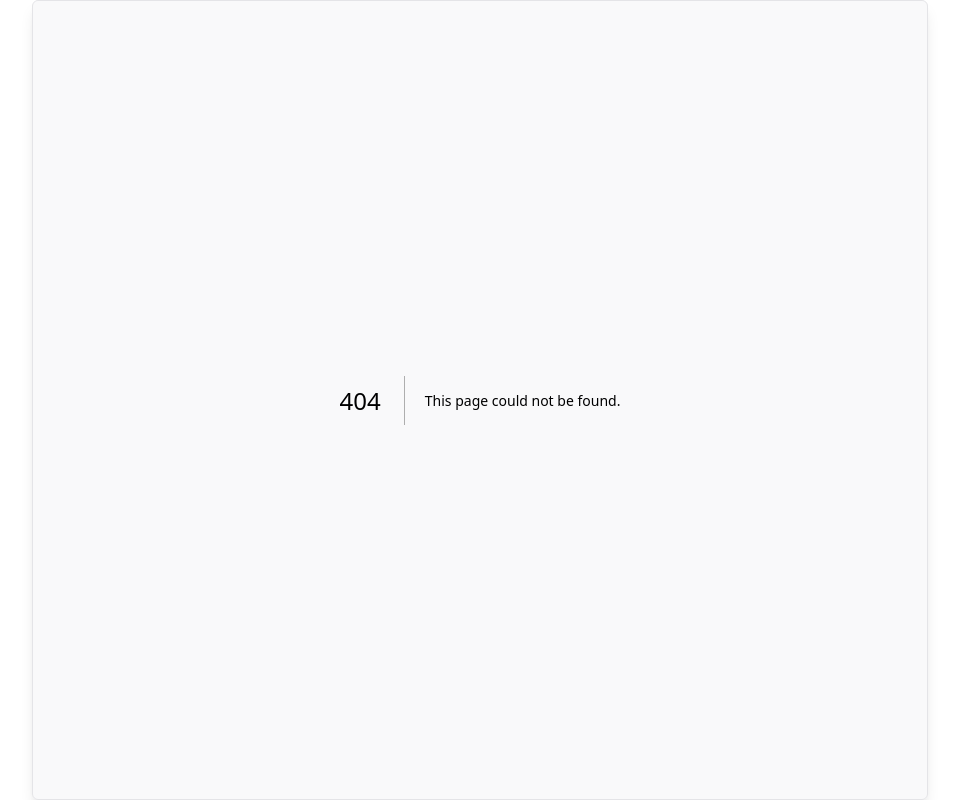
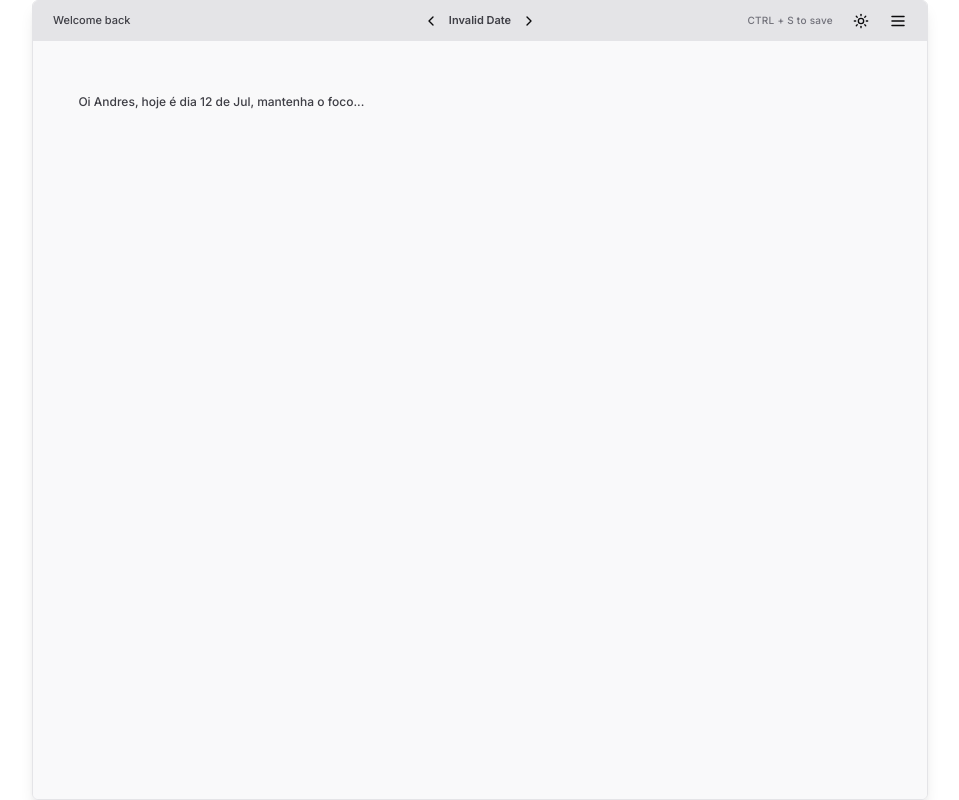
Before and after one commit to andres-dos-santos/notes, a Next.js app: page /notes in a window 1280 px wide. Before the commit this address had no page. Shown: the whole page, without its empty margins (160-1119 px from the left). Built offline with nearby package versions, Linux system fonts and the light colour scheme; no server answers; the database is empty.

Commit message:
feat(notes): change page name

```diff
--- a/app/layout.tsx
+++ b/app/layout.tsx
@@ -28,7 +28,7 @@ export default function RootLayout({
         )}
       >
         <ThemeProvider attribute="class">
-          <div className="max-w-[1240px] h-[800px] mx-auto flex-col items-center justify-center flex border dark:border-zinc-800 shadow-lg dark:shadow-zinc-900 w-[calc(100vw_-_24rem)] overflow-auto bg-zinc-100/50 rounded-md dark:rounded-none dark:bg-zinc-900 relative">
+          <div className="sm:max-w-[1240px] min-h-screen sm:min-h-[800px] sm:h-[800px] sm:mx-auto flex-col items-center justify-center flex border dark:border-zinc-800 shadow-lg dark:shadow-zinc-900 sm:w-[calc(100vw_-_24rem)] overflow-auto bg-zinc-100/50 rounded-md dark:rounded-none dark:bg-zinc-900 relative">
             {children}
           </div>
         </ThemeProvider>
--- a/app/date/page.tsx
+++ b/app/notes/page.tsx
@@ -14,8 +14,8 @@ export default async function Home(props: { searchParams: { from: string } }) {
   const data = await getContent(props.searchParams.from)
 
   return (
-    <div className="flex flex-col items-center justify-center h-[800px]">
-      <Editor html={data?.html} id={data?.id} />
+    <div className="flex flex-col items-center justify-center sm:h-[800px]">
+      <Editor html={data?.html} id={data?.id} from={props.searchParams.from} />
     </div>
   )
 }
--- a/components/date-picker.tsx
+++ b/components/date-picker.tsx
@@ -11,9 +11,9 @@ export function DatePicker() {
   const date = searchParams.get('from')
 
   return (
-    <nav className="flex items-center justify-center gap-2.5 h-full w-[20%]">
+    <nav className="flex items-center justify-center gap-2.5 h-full w-[25%] sm:w-[20%]">
       <Link
-        href={`/date/?from=${dayjs(date).subtract(1, 'day').format('YYYY-MM-DD')}`}
+        href={`/notes?from=${dayjs(date).subtract(1, 'day').format('YYYY-MM-DD')}`}
       >
         <ChevronLeft size={16} />
       </Link>
@@ -23,7 +23,7 @@ export function DatePicker() {
       </p>
 
       <Link
-        href={`/date/?from=${dayjs(date).add(1, 'day').format('YYYY-MM-DD')}`}
+        href={`/notes?from=${dayjs(date).add(1, 'day').format('YYYY-MM-DD')}`}
       >
         <ChevronRight size={16} />
       </Link>
--- a/components/editor.tsx
+++ b/components/editor.tsx
@@ -28,6 +28,7 @@ const savedAsDraft = localStorage.getItem('preview-content')
 export function Editor(props: {
   html: string | undefined
   id: string | undefined
+  from: string
 }) {
   const [loading, setLoading] = useState(false)
 
@@ -42,7 +43,7 @@ export function Editor(props: {
     ],
     content:
       props.html ||
-      `Oi Andres, hoje é dia ${dayjs().format('DD [de] MMM')}, mantenha o foco...`,
+      `Oi Andres, hoje é dia ${dayjs(props.from).format('DD [de] MMM')}, mantenha o foco...`,
     autofocus: true,
     editorProps: {
       attributes: {
@@ -59,7 +60,7 @@ export function Editor(props: {
     if (!html) {
       setLoading(false)
 
-      toast(`Unable to find publisher.`)
+      toast('Unable to find publisher.')
 
       return
     }
@@ -85,8 +86,8 @@ export function Editor(props: {
 
   return (
     <>
-      <header className="absolute top-0 w-full bg-zinc-200 dark:bg-zinc-800 z-10 flex items-center px-5 h-10 border-b dark:border-zinc-800 justify-between">
-        <div className="w-[40%]">
+      <header className="absolute top-0 w-full bg-zinc-200 dark:bg-zinc-800 z-10 flex items-center px-5 h-16 sm:h-10 border-b dark:border-zinc-800 justify-between">
+        <div className="hidden sm:flex w-[40%]">
           <strong className="font-medium text-[11px] text-zinc-700 dark:text-zinc-300">
             Welcome back
           </strong>
@@ -95,7 +96,7 @@ export function Editor(props: {
         <DatePicker />
 
         <div className="flex items-center justify-end gap-5 w-[40%]">
-          <div className="flex items-center justify-center gap-2.5">
+          <div className="hidden sm:flex items-center justify-center gap-2.5">
             {loading && <LoaderCircle className="animate-spin" size={14} />}
             <p className="text-[10px] tracking-wide font-medium text-zinc-500 dark:text-zinc-400">
               CTRL + S to save
@@ -109,7 +110,7 @@ export function Editor(props: {
       </header>
 
       <EditorContent
-        className="pb-5 px-10 pt-20 w-full min-h-[800px] prose prose-p:text-xs prose-p:font-medium overflow-auto prose-zinc dark:prose-invert prose-sm prose-h1:text-xl prose-h2:text-base prose-h3:text-sm prose-h4:text-sm"
+        className="pb-5 px-10 pt-20 sm:w-full min-h-[800px] prose prose-p:text-xs prose-p:font-medium overflow-auto prose-zinc dark:prose-invert prose-sm prose-h1:text-xl prose-h2:text-base prose-h3:text-sm prose-h4:text-sm"
         editor={editor}
       />
     </>
--- a/data/supabase.ts
+++ b/data/supabase.ts
@@ -3,4 +3,11 @@ import { createClient } from '@supabase/supabase-js'
 export const supabase = createClient(
   process.env.NEXT_PUBLIC_SUPABASE_URL ?? '',
   process.env.NEXT_PUBLIC_SUPABASE_ANON_KEY ?? '',
+  {
+    global: {
+      fetch: (url: string | URL | globalThis.Request, options = {}) => {
+        return fetch(url, { ...options, cache: 'force-cache' })
+      },
+    },
+  },
 )
--- a/next.config.mjs
+++ b/next.config.mjs
@@ -7,7 +7,7 @@ const nextConfig = {
     return [
       {
         source: '/',
-        destination: `/date/?from=${dayjs().format('YYYY-MM-DD')}`,
+        destination: `/notes?from=${dayjs(new Date()).format('YYYY-MM-DD')}`,
         permanent: false,
       },
     ]
--- a/package.json
+++ b/package.json
@@ -26,7 +26,8 @@
     "react-dom": "^18",
     "sonner": "^1.5.0",
     "tailwind-merge": "^2.4.0",
-    "tailwindcss-animate": "^1.0.7"
+    "tailwindcss-animate": "^1.0.7",
+    "zustand": "^4.5.4"
   },
   "devDependencies": {
     "@rocketseat/eslint-config": "^2.2.2",
```
Also changed, not shown: hooks/use-date.ts (added, +12 -0 lines), 1 other file (tests, documents, lock files or other folders).
